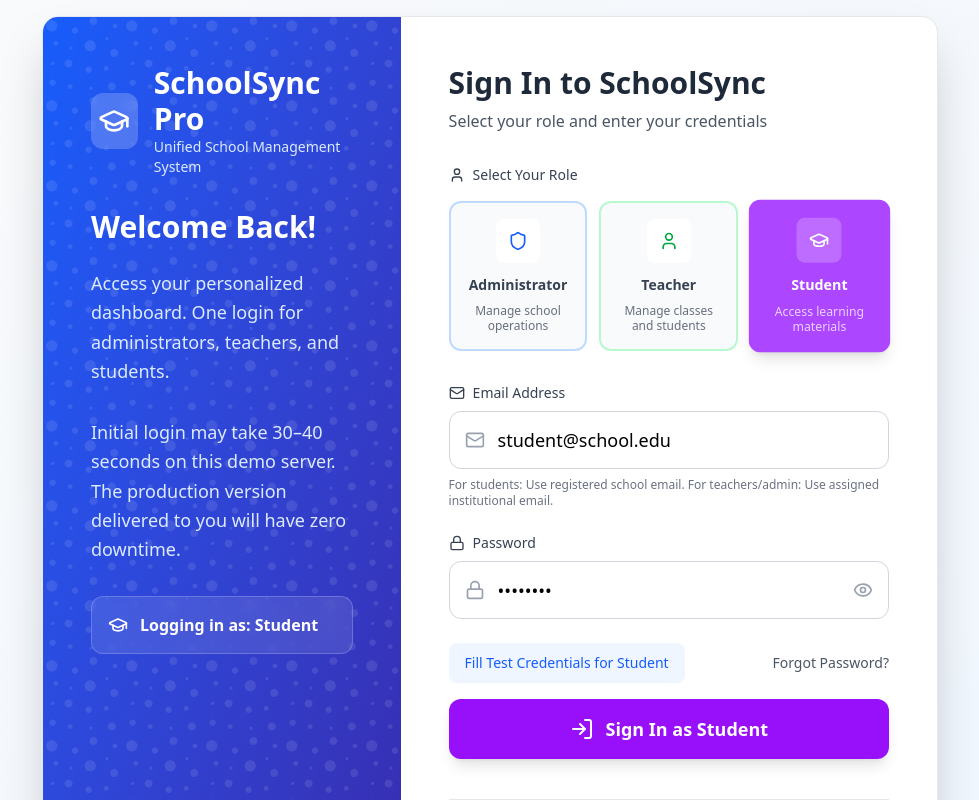
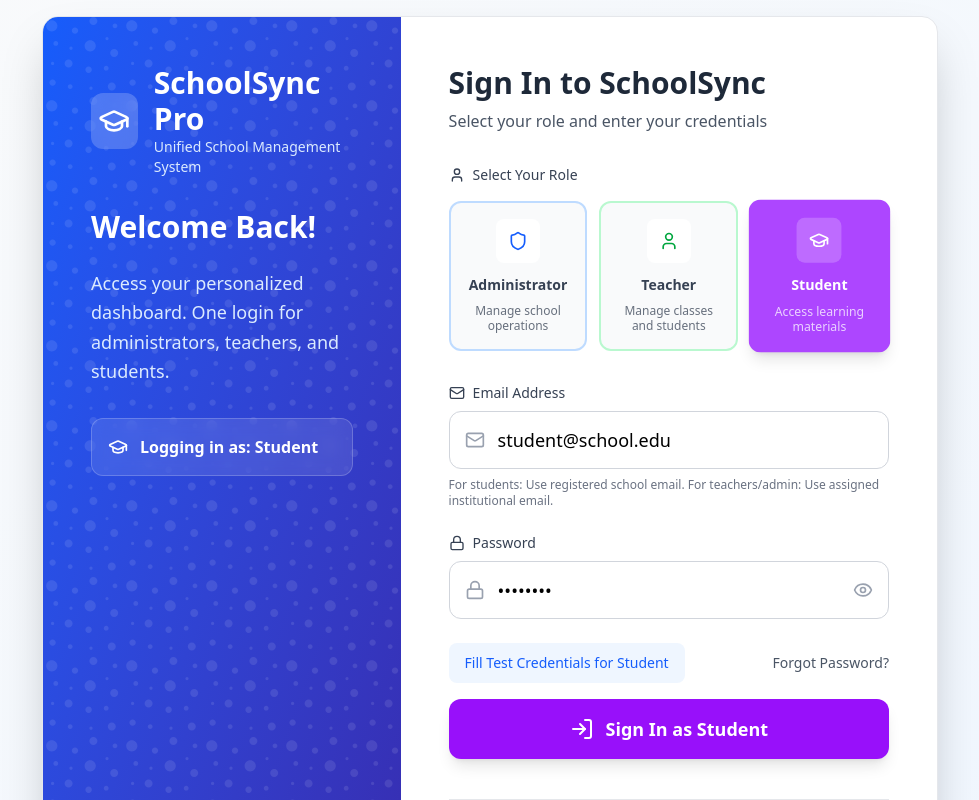
Before and after one commit to fahimlisl/school, a React (Vite) app in the folder frontend/: page /login in a window 1280 px wide. Shown: the top 800 px of the page, without its empty margins (150-1129 px from the left). Built offline with nearby package versions, Linux system fonts and the light colour scheme.

Commit message:
putting to vps

```diff
--- a/frontend/src/pages/auth/Login.jsx
+++ b/frontend/src/pages/auth/Login.jsx
@@ -197,8 +197,8 @@ export default function Login() {
                   <p className="text-blue-100 text-lg leading-relaxed mb-8">
                     Access your personalized dashboard. One login for administrators, teachers, and students.
                   </p>
-                  <p className="text-blue-100 text-lg leading-relaxed mb-8">Initial login may take 30–40 seconds on this demo server.
-The production version delivered to you will have zero downtime.</p>
+                  {/* <p className="text-blue-100 text-lg leading-relaxed mb-8">Initial login may take 30–40 seconds on this demo server.
+The production version delivered to you will have zero downtime.</p> */}
 
 
                   <div className="bg-white/10 backdrop-blur-sm rounded-xl p-4 mb-6 border border-white/20">
```
